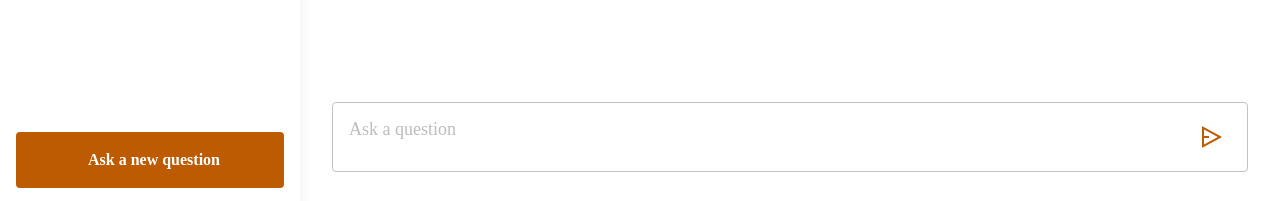
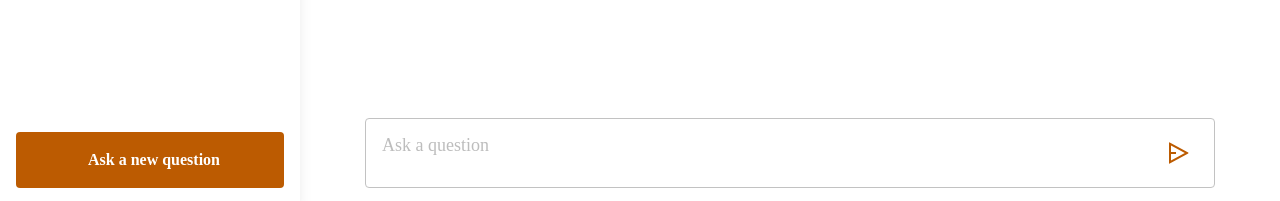
Before and after one commit to abhiramkolluri/ask-sai-vidya-frontend, a React (Create React App) app: page / in a window 1280 px wide. Both pictures are taken after a click on the element "How do you find life’s purpose?". Shown: the part 596-797 px from the top of the page. Built offline with nearby package versions, Linux system fonts and the light colour scheme; no server answers.

Commit message:
Updated ChatBox.jsx and added changes

```diff
--- a/src/components/chatbox/ChatBox.jsx
+++ b/src/components/chatbox/ChatBox.jsx
@@ -178,10 +178,11 @@ export default function ChatBox({
 
   return (
     <div className="w-full flex flex-col h-[100vh] mt-16">
+      <div className="flex-grow flex flex-col relative">
         {messages.length > 0 ? (
           <div
             ref={containerRef}
-          className="flex-grow overflow-y-scroll flex flex-col no-scrollbar mx-4 p-3 md:p-4 w-[98%] md:w-[90%] ">
+            className="flex-grow overflow-y-scroll flex flex-col no-scrollbar mx-4 p-3 md:p-4 w-[98%] md:w-[90%] mb-24">
             {messages.map((msg, index) => (
               <Reply
                 key={index}
@@ -208,8 +209,8 @@ export default function ChatBox({
           </div>
         )}
 
-      <div className="p-4 md:p-8">
-        <div className="flex justify-center items-center border border-[#C2C2C2] gap-2 rounded h-[70px] p-4">
+        <div className="sticky bottom-0 mx-4 md:mx-auto w-[98%] md:w-[90%] bg-white p-4">
+          <div className="flex justify-center items-center border border-[#C2C2C2] gap-2 rounded h-[70px] p-4 bg-white">
             <textarea
               ref={inputRef}
               className="flex-grow rounded pt-3 resize-none outline-none text-lg min-h-[60px]"
@@ -230,5 +231,6 @@ export default function ChatBox({
           </div>
         </div>
       </div>
+    </div>
   );
 }
```
Lines whose indentation alone changed are shown as unchanged.
